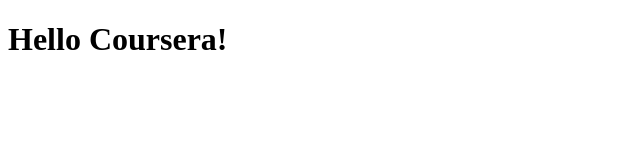
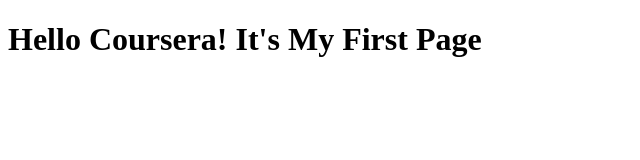
Before and after one commit to RockersJeet/Coursera-Test, a plain HTML site: page site/index.html in a window 1280 px wide. Shown: the whole page, without its empty margins (0-640 px from the left). Drawn offline with Linux system fonts and the light colour scheme.

Commit message:
Small Changes.

```diff
--- a/site/index.html
+++ b/site/index.html
@@ -4,6 +4,6 @@
 	<title>Hello Coursera!</title>
 </head>
 <body>
-<h1>Hello Coursera!</h1>
+<h1>Hello Coursera! It's My First Page</h1>
 </body>
 </html>
```
